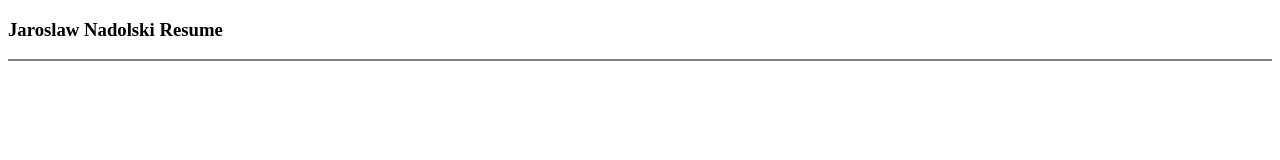
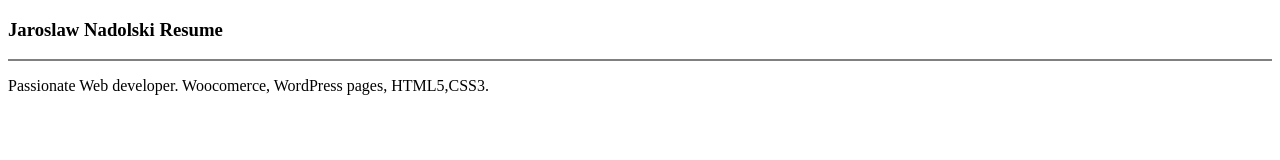
Before and after one commit to jaro19853/jaro19853.github.io, a plain HTML site: page index.html in a window 1280 px wide. Drawn offline with Linux system fonts and the light colour scheme.

Commit message:
New paragrah

```diff
--- a/index.html
+++ b/index.html
@@ -5,7 +5,7 @@
         <article>
             <h1>Jaroslaw Nadolski Resume </h1>
             <hr style="height:2px;border-width:0;color:gray;background-color:gray">
-
+<p>Passionate Web developer. Woocomerce, WordPress pages, HTML5,CSS3.</p>
         </article>
 </body>
 
```
